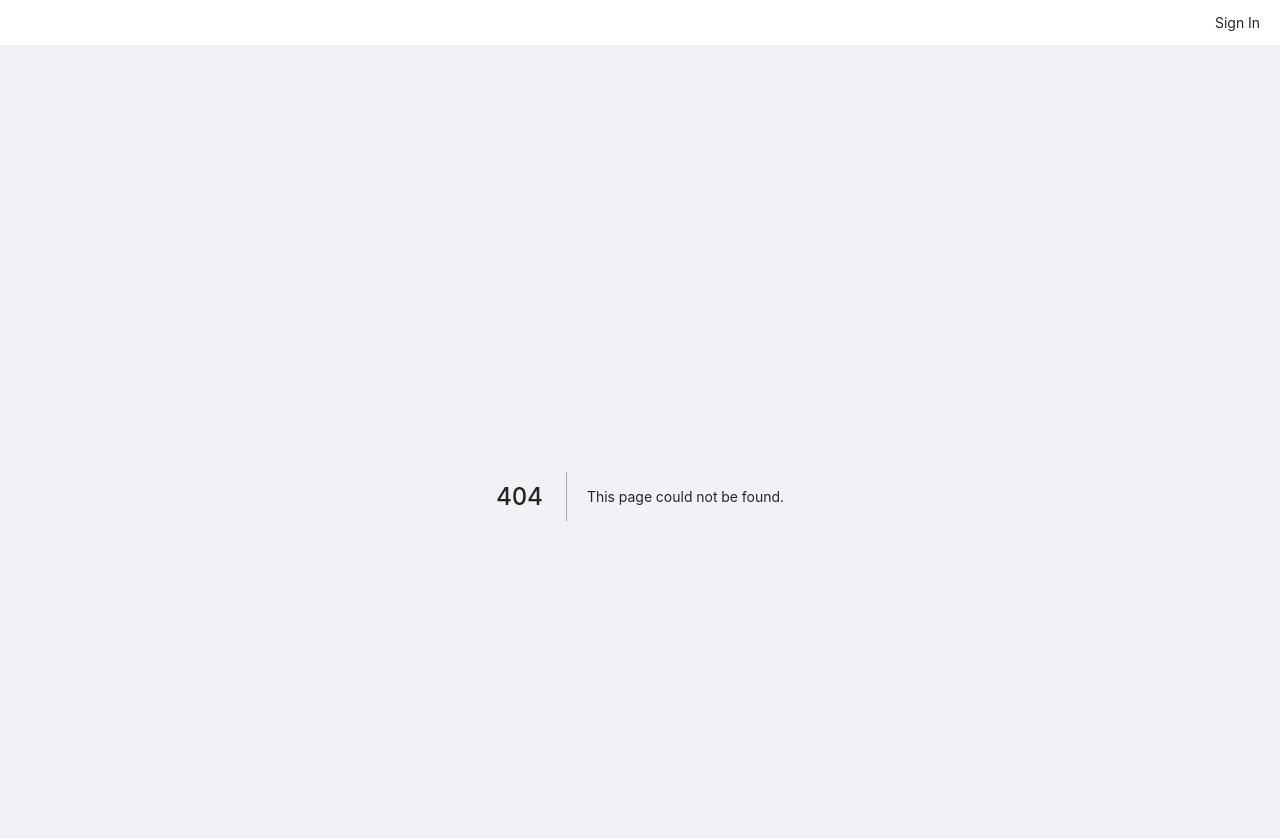
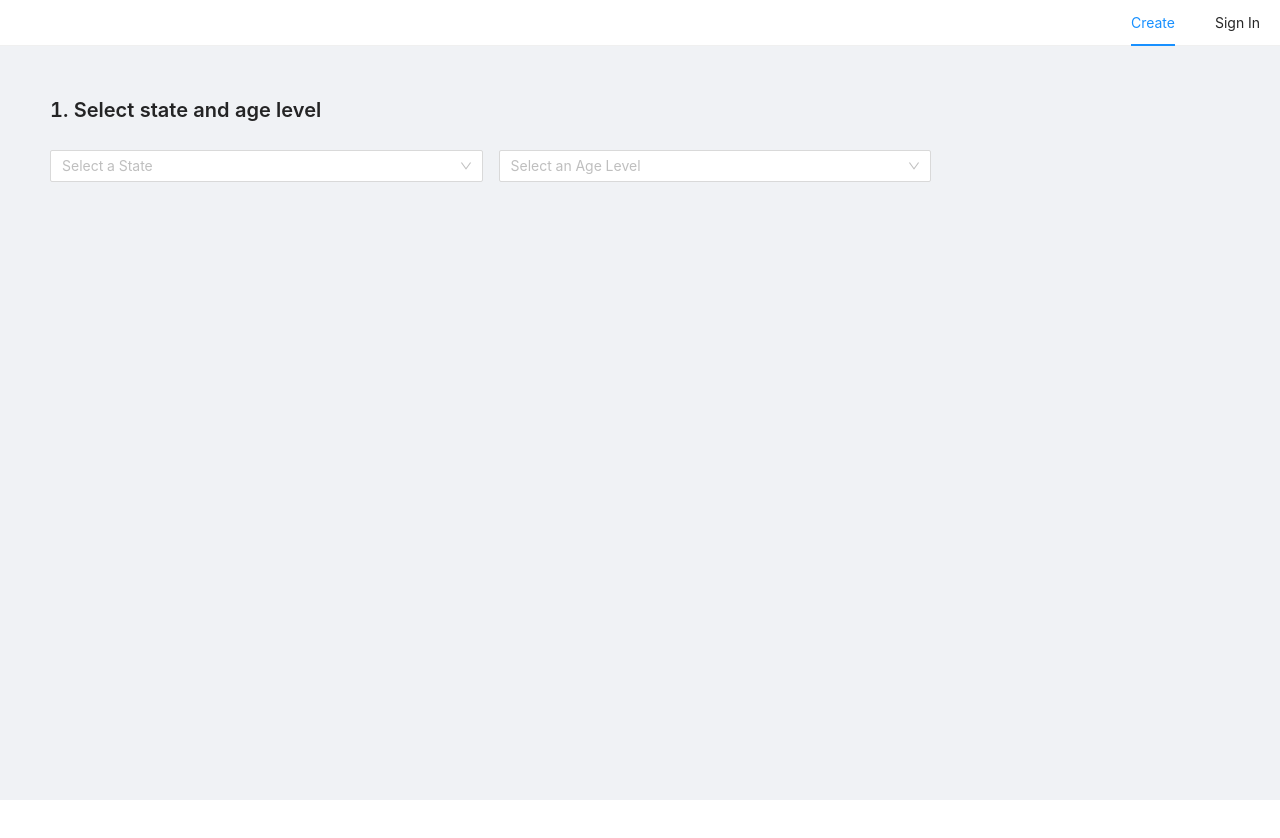
Before and after one commit to litingchu/opioid-builder, a Next.js app: page /reports/create in a window 1280 px wide. Before the commit this address had no page. Shown: the top 838 px of the page. After the commit the page ends 800 px from the top, so only its background shows below. Built offline with nearby package versions, Linux system fonts and the light colour scheme.

Commit message:
add skeleton for create, better navigation handling, constants

```diff
--- a/components/NavigationBar.tsx
+++ b/components/NavigationBar.tsx
@@ -1,5 +1,6 @@
-import React from 'react';
+import React, { useEffect, useState } from 'react';
 import { Layout, Menu } from 'antd';
+import { useRouter } from 'next/router';
 
 type NavigationBarProps = {
   children: React.ReactNode;
@@ -8,10 +9,45 @@ type NavigationBarProps = {
 const { Content } = Layout;
 
 export const NavigationBar = ({ children }: NavigationBarProps) => {
-  const menuItems = [{ label: 'Sign In', key: 'sign-in' }];
+  const router = useRouter();
+  const [selectedKey, setSelectedKey] = useState<string>('');
+
+  useEffect(() => {
+    switch (router.pathname) {
+      case '/reports/create':
+        setSelectedKey('create');
+        break;
+      case '/sign-in':
+        setSelectedKey('sign-in');
+        break;
+      case '/':
+        setSelectedKey('');
+        break;
+      default:
+        setSelectedKey('');
+    }
+  }, [router.pathname]);
+
+  const menuItems = [
+    { label: 'Create', key: 'create' },
+    { label: 'Sign In', key: 'sign-in' }
+  ];
+
+  const handleMenuItemClick = ({ key }: { key: string }) => {
+    if (key === 'create') {
+      router.push('reports/create');
+    }
+  };
+
   return (
     <Layout className="layout" style={{ minHeight: '100vh' }}>
-      <Menu mode="horizontal" items={menuItems} style={{ justifyContent: 'end' }} />
+      <Menu
+        selectedKeys={[selectedKey]}
+        mode="horizontal"
+        items={menuItems}
+        style={{ justifyContent: 'end' }}
+        onClick={handleMenuItemClick}
+      />
       <Content style={{ padding: '50px' }}>{children}</Content>
     </Layout>
   );
--- /dev/null
+++ b/constants.js
@@ -0,0 +1,64 @@
+export const AGE_LEVELS = ['All', '<65', '>65'];
+export const STATES = [
+  'Alabama',
+  'Alaska',
+  'American Samoa',
+  'Arizona',
+  'Arkansas',
+  'California',
+  'Colorado',
+  'Connecticut',
+  'Delaware',
+  'District of Columbia',
+  'Florida',
+  'Georgia',
+  'Guam',
+  'Hawaii',
+  'Idaho',
+  'Illinois',
+  'Indiana',
+  'Iowa',
+  'Kansas',
+  'Kentucky',
+  'Louisiana',
+  'Maine',
+  'Maryland',
+  'Massachusetts',
+  'Michigan',
+  'Minnesota',
+  'Minor Outlying Islands',
+  'Mississippi',
+  'Missouri',
+  'Montana',
+  'Nebraska',
+  'Nevada',
+  'New Hampshire',
+  'New Jersey',
+  'New Mexico',
+  'New York',
+  'North Carolina',
+  'North Dakota',
+  'Northern Mariana Islands',
+  'Ohio',
+  'Oklahoma',
+  'Oregon',
+  'Pennsylvania',
+  'Puerto Rico',
+  'Rhode Island',
+  'South Carolina',
+  'South Dakota',
+  'Tennessee',
+  'Texas',
+  'U.S. Virgin Islands',
+  'Utah',
+  'Vermont',
+  'Virginia',
+  'Washington',
+  'West Virginia',
+  'Wisconsin',
+  'Wyoming'
+];
+
+export const FULL_WIDTH = {
+  width: '100%'
+};
--- /dev/null
+++ b/pages/reports/create.tsx
@@ -0,0 +1,143 @@
+import React, { useState } from 'react';
+import { Button, Col, Input, Select, Row, Typography } from 'antd';
+import type { NextPage } from 'next';
+import { AGE_LEVELS, STATES, FULL_WIDTH } from 'constants.js';
+import { DefaultOptionType } from 'antd/lib/select';
+
+const { TextArea } = Input;
+const { Title } = Typography;
+
+const stateOptions: Array<DefaultOptionType> = STATES.map((state) => ({
+  label: state,
+  value: state
+}));
+
+const ageLevelOptions: Array<DefaultOptionType> = AGE_LEVELS.map((ageLevel) => ({
+  label: ageLevel,
+  value: ageLevel
+}));
+
+const CreateReport: NextPage = () => {
+  const [data, setData] = useState<string | null>(null);
+  const [selectedState, setSelectedState] = useState<string | null>(null);
+  const [selectedAgeLevel, setSelectedAgeLevel] = useState<string | null>(null);
+  const [summary, setSummary] = useState<string>('');
+
+  const handleOnStateChange = (state: string) => {
+    setSelectedState(state);
+  };
+
+  const handleOnAgeLevelChange = (ageLevel: string) => {
+    setSelectedAgeLevel(ageLevel);
+  };
+
+  const handleSummaryChange = (e: React.ChangeEvent<HTMLTextAreaElement>) => {
+    setSummary(e.target.value);
+  };
+
+  // TODO This will need to change to call the actual API call to get the data
+  // A loading indicator should be used here while the data is fetching.
+  const handleStartBuildingClick = () => {
+    setData('data here');
+  };
+
+  const hasSelectedInputsToBuild = selectedState && selectedAgeLevel;
+
+  return (
+    <Row wrap={true} gutter={[0, 16]}>
+      <Col span={24}>
+        <Row gutter={[16, 16]}>
+          <Col span={24}>
+            <Title level={4}>1. Select state and age level</Title>
+          </Col>
+          <Col span={9}>
+            <Select
+              showSearch
+              placeholder="Select a State"
+              optionFilterProp="children"
+              onChange={handleOnStateChange}
+              options={stateOptions}
+              style={FULL_WIDTH}
+            />
+          </Col>
+          <Col span={9}>
+            <Select
+              showSearch
+              placeholder="Select an Age Level"
+              optionFilterProp="children"
+              onChange={handleOnAgeLevelChange}
+              options={ageLevelOptions}
+              style={FULL_WIDTH}
+            />
+          </Col>
+          {hasSelectedInputsToBuild ? (
+            <Col span={6}>
+              <Button type="primary" style={FULL_WIDTH} onClick={handleStartBuildingClick}>
+                Start Building
+              </Button>
+            </Col>
+          ) : null}
+        </Row>
+      </Col>
+      {data ? (
+        <Col span={24}>
+          <Row gutter={[16, 16]}>
+            <Col span={24}>
+              <Title level={4}>2. Customize and analyze</Title>
+            </Col>
+            <Col span={12}>
+              <Select
+                showSearch
+                placeholder="Opioid Variables"
+                optionFilterProp="children"
+                onChange={handleOnAgeLevelChange}
+                options={ageLevelOptions}
+                style={FULL_WIDTH}
+              />
+            </Col>
+            <Col span={12}>
+              <Select
+                showSearch
+                placeholder="Medicare Variables"
+                optionFilterProp="children"
+                onChange={handleOnAgeLevelChange}
+                options={ageLevelOptions}
+                style={FULL_WIDTH}
+              />
+            </Col>
+            <Col span={12}>
+              <TextArea rows={6} placeholder="Opioid Graph here" />
+            </Col>
+            <Col span={12}>
+              <TextArea rows={6} placeholder="Medicare Graph here" />
+            </Col>
+          </Row>
+        </Col>
+      ) : null}
+      {data ? (
+        <Col span={24}>
+          <TextArea rows={10} placeholder="pi charts here" />
+        </Col>
+      ) : null}
+      {data ? (
+        <Col span={24}>
+          <Row>
+            <Col span={24}>
+              <Title level={4}>3. Enter summary (optional)</Title>
+            </Col>
+            <Col span={24}>
+              <TextArea rows={6} value={summary} onChange={handleSummaryChange} />
+            </Col>
+          </Row>
+        </Col>
+      ) : null}
+      {data ? (
+        <Col span={6} push={21}>
+          <Button type="primary">Create Report</Button>
+        </Col>
+      ) : null}
+    </Row>
+  );
+};
+
+export default CreateReport;
--- a/tsconfig.json
+++ b/tsconfig.json
@@ -16,6 +16,6 @@
     "jsx": "preserve",
     "incremental": true
   },
-  "include": ["next-env.d.ts", "**/*.tsx"],
+  "include": ["next-env.d.ts", "**/*.tsx", "constants.js"],
   "exclude": ["node_modules"]
 }
```
